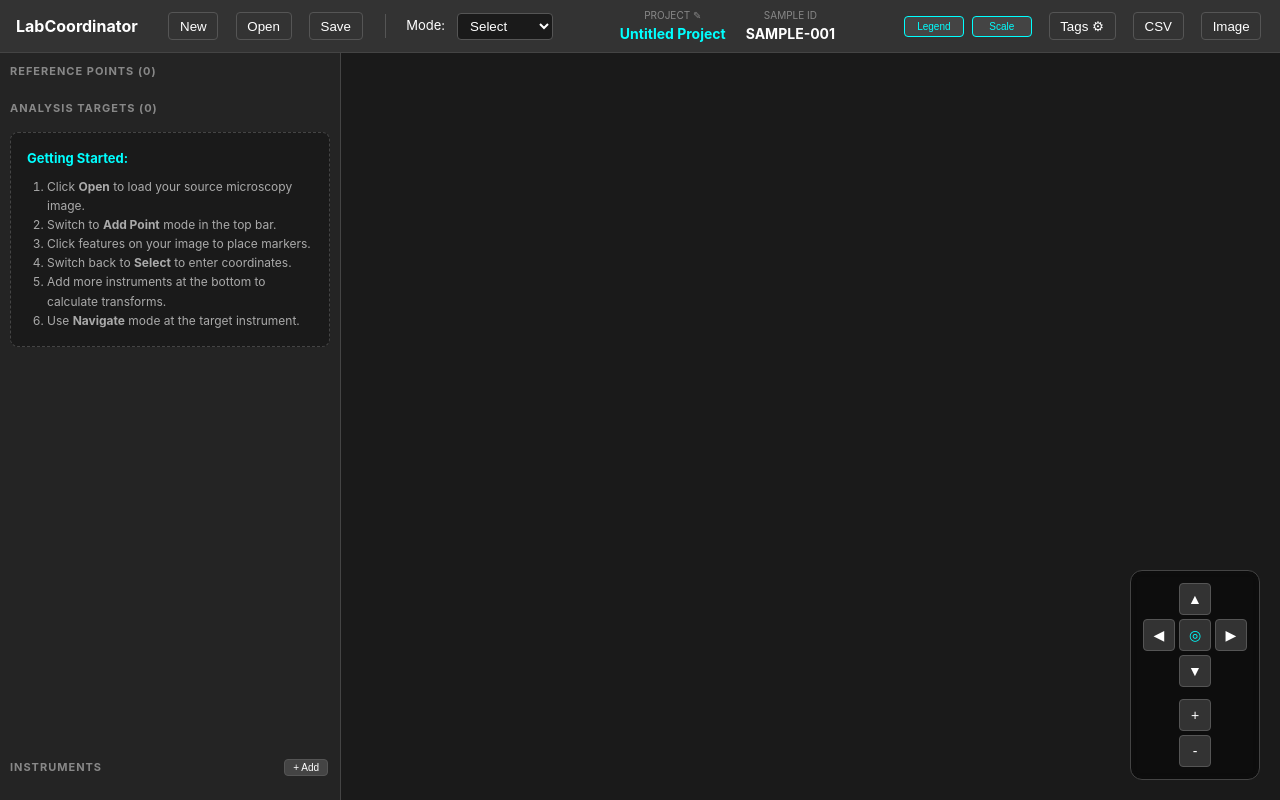
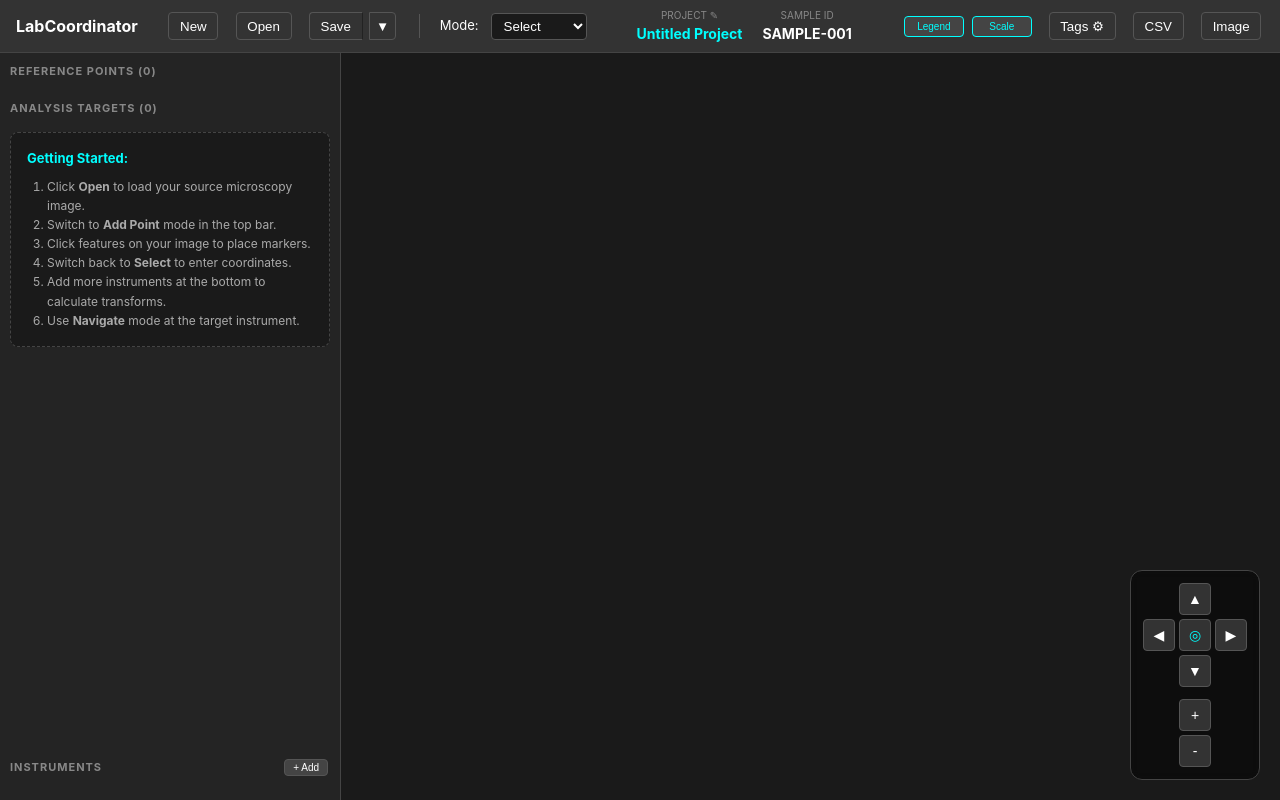
Before and after one commit to aggyface/coordinator, a React (Vite) app: page / in a window 1280 px wide. Built offline with nearby package versions, Linux system fonts and the light colour scheme.

Commit message:
feat: implement persistent save workflow, high-RMSE alerts, and navigation refinements

```diff
--- a/src/App.jsx
+++ b/src/App.jsx
@@ -50,6 +50,7 @@ export default function App() {
   const [isExporting, setIsExporting] = useState(false);
   const [showLegend, setShowLegend] = useState(true);
   const [showScaleBar, setShowScaleBar] = useState(true);
+  const [fileHandle, setFileHandle] = useState(null); // Persistent file reference
 
   const canvasControlRef = React.useRef(null);
 
@@ -93,6 +94,10 @@ export default function App() {
     if (file.name.endsWith('.labcoord')) {
       await loadSession(file);
       setActiveInstrumentId(null);
+      // Attempt to capture file handle if this was a picker selection
+      if ('FileSystemFileHandle' in window && file instanceof FileSystemFileHandle) {
+        setFileHandle(file);
+      }
     } else {
       const buffer = await file.arrayBuffer();
       setImageBuffer(buffer);
@@ -102,9 +107,51 @@ export default function App() {
     }
   };
 
+  /**
+   * Universal Save Logic.
+   * If handle exists, overwrite. Otherwise, Save As.
+   */
   const handleSave = async () => {
+    if (!fileHandle) {
+      return handleSaveAs();
+    }
+
     try {
       const blob = await saveSession();
+      const writable = await fileHandle.createWritable();
+      await writable.write(blob);
+      await writable.close();
+    } catch (err) {
+      console.error('Persistent save failed, falling back to download:', err);
+      handleSaveAs(); // Fallback to classic download if permission denied
+    }
+  };
+
+  /**
+   * Classic Save As / Download.
+   */
+  const handleSaveAs = async () => {
+    try {
+      const blob = await saveSession();
+
+      // Attempt modern File System Access if available
+      if ('showSaveFilePicker' in window) {
+        try {
+          const handle = await window.showSaveFilePicker({
+            suggestedName: `${session.projectName || 'project'}.labcoord`,
+            types: [{ description: 'LabCoordinator Project', accept: { 'application/zip': ['.labcoord'] } }],
+          });
+          const writable = await handle.createWritable();
+          await writable.write(blob);
+          await writable.close();
+          setFileHandle(handle);
+          return;
+        } catch (e) {
+          // User cancelled or picker failed, continue to fallback
+        }
+      }
+
+      // Fallback: Standard browser download
       triggerDownload(blob, `${session.projectName || 'project'}.labcoord`, 'application/zip');
     } catch (err) {
       console.error('Save failed:', err);
@@ -161,13 +208,14 @@ export default function App() {
         onModeChange={(newMode) => {
           setMode(newMode);
           if (mode === 'Navigate' && newMode === 'Select') {
-            setSelectedPointId(null); // Fix: Clear selection when exiting Navigate mode
+            setSelectedPointId(null);
           }
         }}
         onTagsOpen={() => setIsTagDrawerOpen(true)}
         onNew={() => setIsNewProjectOpen(true)}
         onEditMetadata={() => setIsEditingMetadata(true)}
         onSave={handleSave}
+        onSaveAs={handleSaveAs}
         onOpen={handleFileOpen}
         onExportCSV={handleExportCSV}
         onExportImage={handleExportImage}
--- a/src/components/InstrumentQualityPanel.jsx
+++ b/src/components/InstrumentQualityPanel.jsx
@@ -102,6 +102,7 @@ export default function InstrumentQualityPanel({ session, transforms, activeInst
           const chained = computeChainedRMSE(inst.id, session.instruments, transforms);
           const transform = transforms instanceof Map ? transforms.get(inst.id) : transforms[inst.id];
           const outliers = transform?.outliers || [];
+          const hasHighError = transform && (transform.rmse > 0.1 || transform.status !== 'ok');
 
           return (
             <div
@@ -109,7 +110,7 @@ export default function InstrumentQualityPanel({ session, transforms, activeInst
               onClick={() => onSetActive(inst.id)}
               style={{
                 ...styles.instRow,
-                borderColor: outliers.length > 0 ? '#ff4d4d' : (isActive ? '#00ffff' : '#444'),
+                borderColor: (outliers.length > 0 || hasHighError) ? '#ff4d4d' : (isActive ? '#00ffff' : '#444'),
                 backgroundColor: isActive ? '#2a2a2a' : 'transparent'
               }}
             >
@@ -125,15 +126,18 @@ export default function InstrumentQualityPanel({ session, transforms, activeInst
                 <div style={styles.qualityInfo}>
                   <div style={styles.rmseRow}>
                     <span>RMSE:</span>
-                    <span style={{ color: outliers.length > 0 ? '#ff4d4d' : (transform ? '#4caf50' : '#888') }}>
+                    <span style={{ color: (outliers.length > 0 || hasHighError) ? '#ff4d4d' : (transform ? '#4caf50' : '#888') }}>
                       {transform ? transform.rmse.toFixed(4) : 'N/A'}
                     </span>
                   </div>
 
                   {/* Outlier / Diagnosis Alerts */}
-                  {outliers.length > 0 && (
+                  {(outliers.length > 0 || hasHighError) && (
                     <div style={styles.errorBox}>
                       <div style={styles.errorTitle}>⚠ QUALITY ALERT</div>
+                      {hasHighError && outliers.length === 0 && (
+                        <div style={styles.errorRow}>Precision threshold exceeded (&gt;0.1)</div>
+                      )}
                       {outliers.map(o => {
                         const pt = session.points.find(p => p.id === o.id);
                         return (
--- a/src/components/Toolbar.jsx
+++ b/src/components/Toolbar.jsx
@@ -13,6 +13,7 @@ export default function Toolbar({
   onToggleScaleBar,
   onModeChange,
   onSave,
+  onSaveAs,
   onOpen,
   onNew,
   onEditMetadata,
@@ -49,7 +50,25 @@ export default function Toolbar({
         onChange={handleFileChange}
       />
 
-      <button onClick={onSave} disabled={!session}>Save</button>
+      {/* Split Save Button Group */}
+      <div style={{ display: 'flex', gap: 1 }}>
+        <button
+          onClick={onSave}
+          disabled={!session}
+          style={{ borderTopRightRadius: 0, borderBottomRightRadius: 0, borderRight: '1px solid #222' }}
+          title="Save Project (Overwrite)"
+        >
+          Save
+        </button>
+        <button
+          onClick={onSaveAs}
+          disabled={!session}
+          style={{ borderTopLeftRadius: 0, borderBottomLeftRadius: 0, padding: '4px 6px' }}
+          title="Save Project As..."
+        >
+          ▼
+        </button>
+      </div>
 
       <div style={{ borderLeft: '1px solid #555', height: 24, margin: '0 8px' }} />
 
```
Also changed, not shown: xy_transform3_thinsection.csv (deleted), 1 other file (tests, documents, lock files or other folders).
